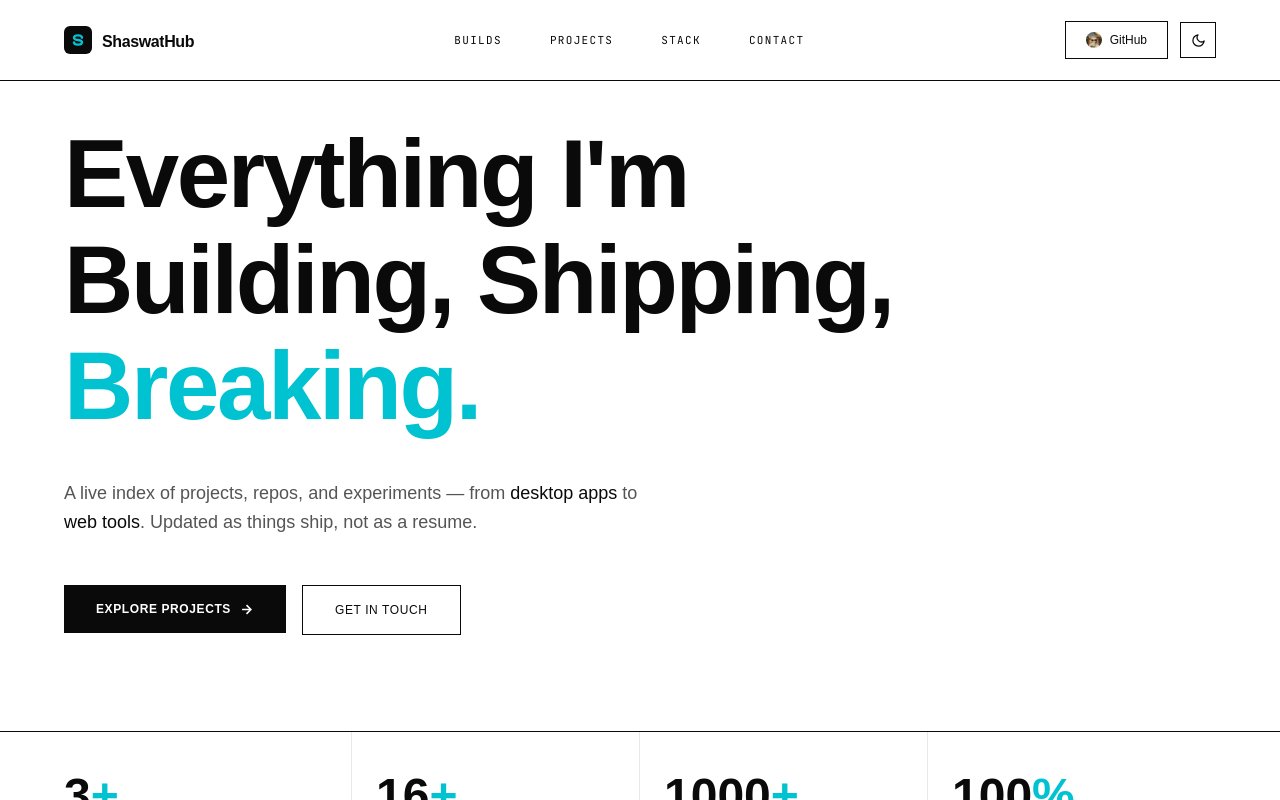
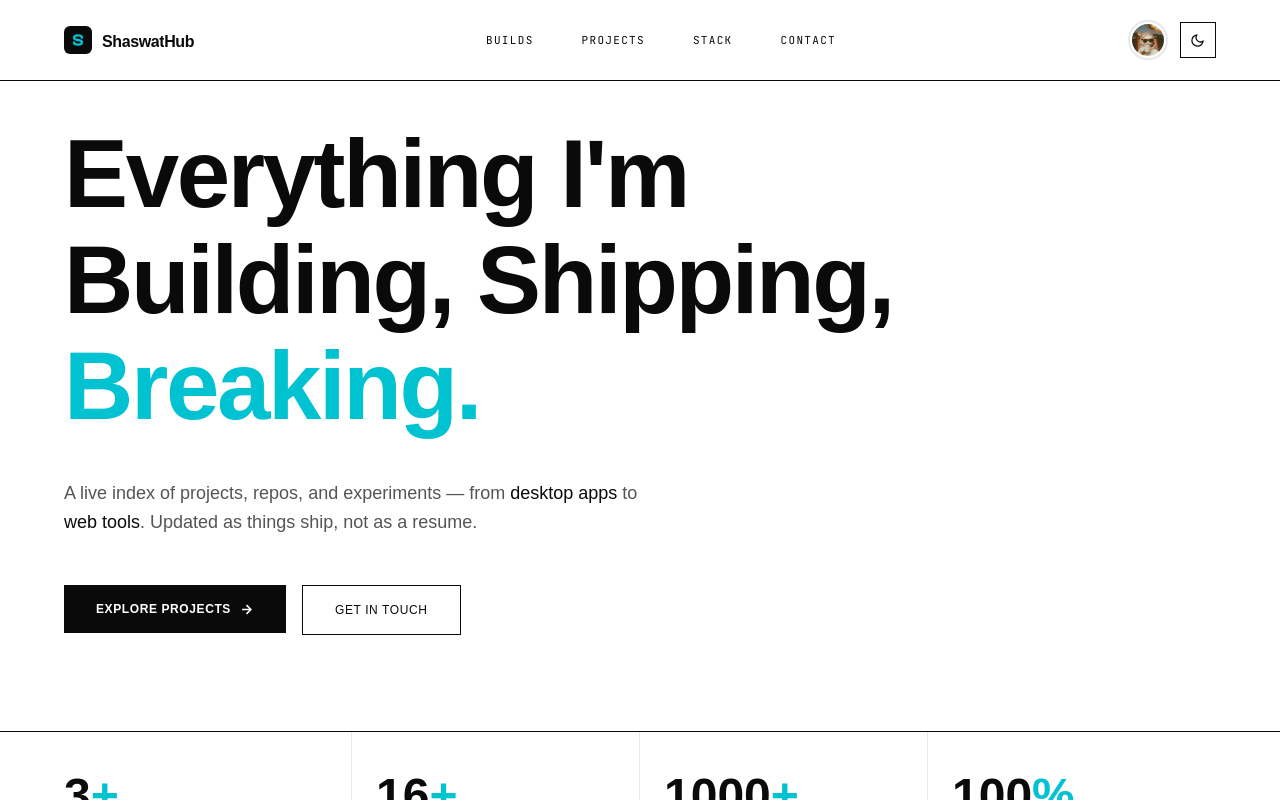
Before and after one commit to shaswatxd/shaswathub, a Next.js app: page / in a window 1280 px wide. Shown: the top 800 px of the page. Built offline with nearby package versions, Linux system fonts and the light colour scheme; a web font is replaced by a local one.

Commit message:
auto update

```diff
--- a/app/components/Navigation.jsx
+++ b/app/components/Navigation.jsx
@@ -188,11 +188,10 @@ const Navigation = React.memo(function Navigation() {
             href="https://github.com/shaswatxd"
             target="_blank"
             rel="noopener noreferrer"
-            className="hidden sm:inline-flex items-center gap-2 px-5 py-2.5 btn-outline text-xs font-medium"
+            className="github-avatar-link"
             title="GitHub Profile"
           >
-            <Image src="/avatar.png" alt="" width={16} height={16} className="w-4 h-4 rounded-full object-cover" priority />
-            GitHub
+            <Image src="/avatar.png" alt="GitHub" width={36} height={36} className="github-avatar-img" priority />
           </a>
 
           <ThemeToggle />
@@ -249,6 +248,16 @@ const Navigation = React.memo(function Navigation() {
                   {link.label}
                 </a>
               ))}
+              <a
+                href="https://github.com/shaswatxd"
+                target="_blank"
+                rel="noopener noreferrer"
+                onClick={() => setMenuOpen(false)}
+                className="flex items-center gap-3 font-mono text-xs tracking-wider uppercase py-4 border-b border-[#f0f0f0] dark:border-white/10 last:border-b-0 text-[#0a0a0a] dark:text-[#f2f2f2] hover:text-cyan transition-colors duration-200"
+              >
+                <Image src="/avatar.png" alt="" width={20} height={20} className="w-5 h-5 rounded-full object-cover" />
+                GitHub
+              </a>
             </div>
           </motion.div>
         )}
--- a/app/globals.css
+++ b/app/globals.css
@@ -293,6 +293,61 @@
   will-change: transform;
 }
 
+/* GitHub Avatar — Circular with animated ring */
+.github-avatar-link {
+  position: relative;
+  display: flex;
+  align-items: center;
+  justify-content: center;
+  width: 40px;
+  height: 40px;
+  border-radius: 50%;
+  border: 2px solid #e8e8e8;
+  overflow: hidden;
+  transition: border-color 0.3s ease, transform 0.3s ease, box-shadow 0.3s ease;
+}
+.github-avatar-link:hover {
+  border-color: #00c2d1;
+  transform: scale(1.1);
+  box-shadow: 0 0 12px rgba(0, 194, 209, 0.4);
+}
+.dark .github-avatar-link {
+  border-color: rgba(255, 255, 255, 0.2);
+}
+.dark .github-avatar-link:hover {
+  border-color: #00c2d1;
+  box-shadow: 0 0 16px rgba(0, 194, 209, 0.5);
+}
+
+/* Rotating ring animation on hover */
+.github-avatar-link::before {
+  content: '';
+  position: absolute;
+  inset: -3px;
+  border-radius: 50%;
+  border: 2px solid transparent;
+  border-top-color: #00c2d1;
+  border-right-color: #00c2d1;
+  opacity: 0;
+  transition: opacity 0.3s ease;
+  animation: avatar-spin 1.2s linear infinite;
+}
+.github-avatar-link:hover::before {
+  opacity: 1;
+}
+
+@keyframes avatar-spin {
+  from { transform: rotate(0deg); }
+  to { transform: rotate(360deg); }
+}
+
+.github-avatar-img {
+  width: 32px;
+  height: 32px;
+  border-radius: 50%;
+  object-fit: cover;
+}
+
 /* Reduced Motion overrides */
 @media (prefers-reduced-motion: reduce) {
   *, *::before, *::after {
```
